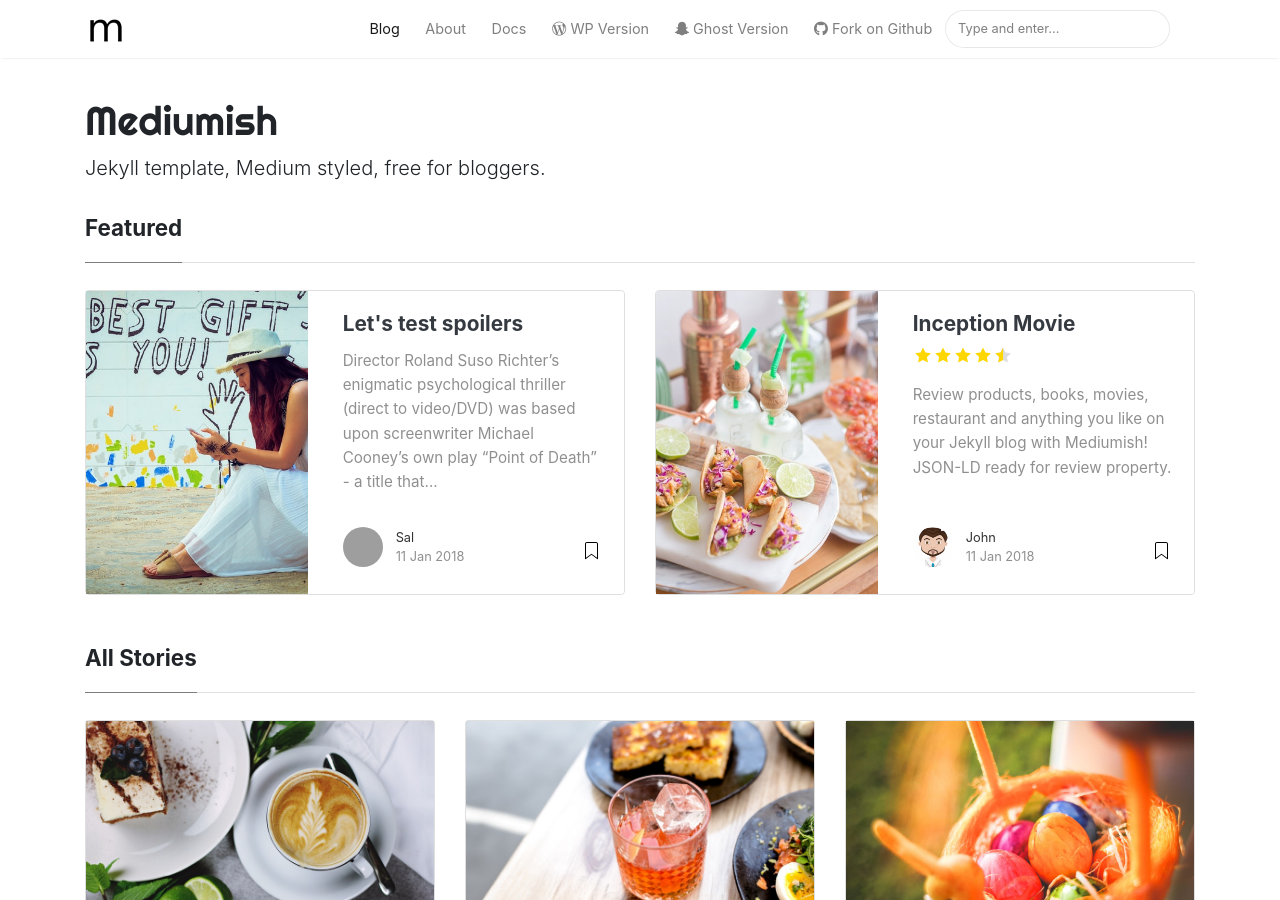
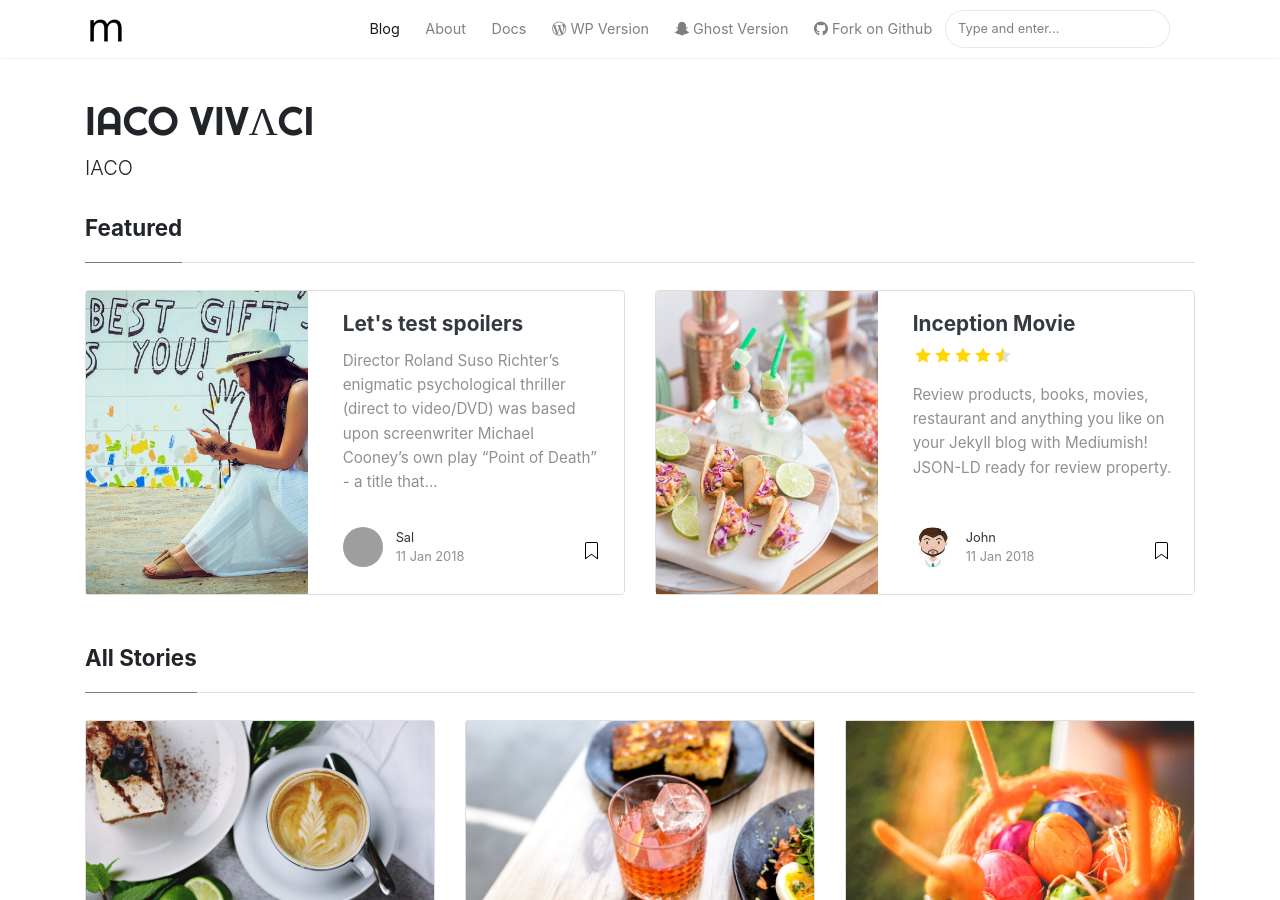
Before and after one commit to IagoFelipeTrentin/IagoFelipeTrentin.github.io, a Jekyll site: the page built from index.html, in a window 1280 px wide and 900 px high. Built offline with Jekyll 4.4.1, drawn with Linux system fonts in a browser that asks for light colours; nearby versions of some CDN libraries; the list of posts is cut into pages by our own code; some of the changed text lies outside the part shown; grey boxes are pictures that could not be loaded.

Commit message:
Update _config.yml

```diff
--- a/_config.yml
+++ b/_config.yml
@@ -1,13 +1,13 @@
 # Site
-name: "Mediumish"
-title: "Mediumish"
-description: "Jekyll template, Medium styled, free for bloggers."
+name: "IACO VIVΛCI"
+title: "IACO VIVΛCI"
+description: "IACO"
 logo: 'assets/images/logo.png'
 favicon: 'assets/images/logo.png'
-baseurl: /mediumish-theme-jekyll
-google_analytics: 'UA-46278016-1'
-disqus: 'demowebsite'
-mailchimp-list: 'https://wowthemes.us11.list-manage.com/subscribe/post?u=8aeb20a530e124561927d3bd8&amp;id=8c3d2d214b'
+baseurl: /
+google_analytics: ''
+disqus: ''
+mailchimp-list: ''
 include: ["_pages"]
 permalink: /:title/
 
```
